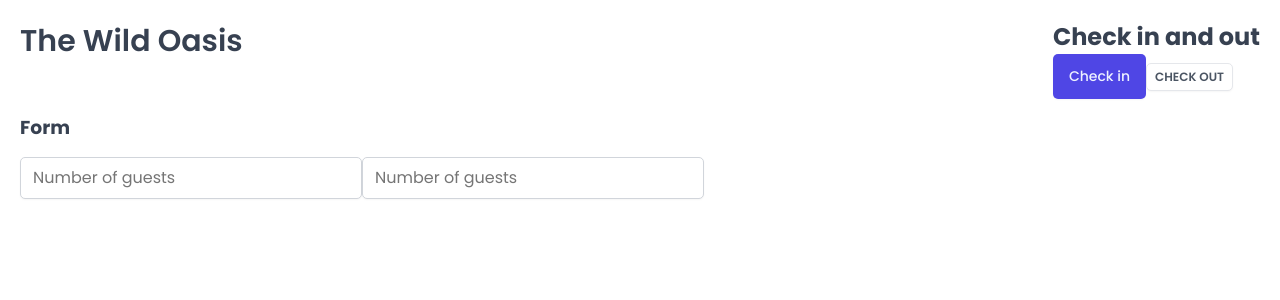
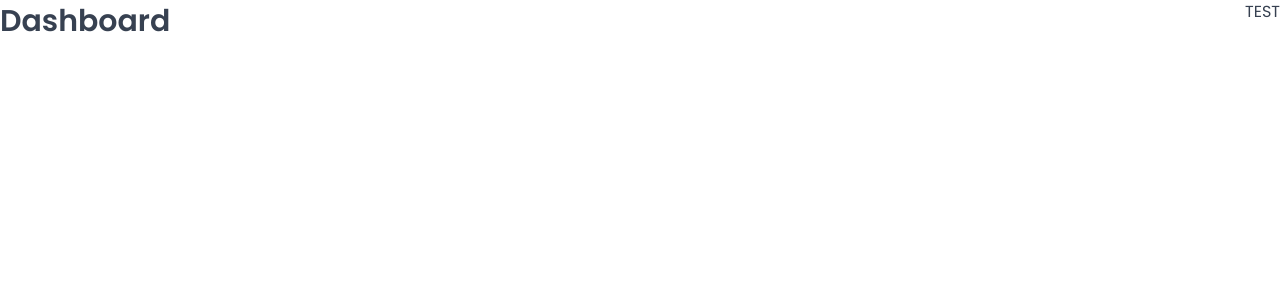
Before and after one commit to Shamilsharaf/The-Wild-Oasis-App, a React (Vite) app: page /dashboard in a window 1280 px wide. Shown: the top 300 px of the page. Built offline with nearby package versions, Linux system fonts and the light colour scheme; a web font is replaced by a local one.

Commit message:
Setting up pages and routes

```diff
--- a/package.json
+++ b/package.json
@@ -12,6 +12,7 @@
   "dependencies": {
     "react": "^18.2.0",
     "react-dom": "^18.2.0",
+    "react-router-dom": "^6.28.0",
     "styled-components": "^6.1.13"
   },
   "devDependencies": {
--- a/src/App.jsx
+++ b/src/App.jsx
@@ -1,48 +1,37 @@
-import styled from "styled-components";
-import GlobalStyles from "./styles/GolbalStyles";
-import Heading from "./ui/Heading";
-import Button from "./ui/Button";
-import Input from "./ui/Input";
-import Row from "./ui/Row";
+import { BrowserRouter, Navigate, Route, Routes } from "react-router-dom";
 
-const StyledApp = styled.div`
-    /* background-color: orangered; */
-    padding: 20px;
-    `;
+import GlobalStyles from './styles/GolbalStyles';
+import Dashboard from "./pages/Dashboard";
+import Bookings from "./pages/Bookings";
+import Cabins from "./pages/Cabins";
+import Users from "./pages/Users";
+import Settings from "./pages/Settings";
+import Account from "./pages/Account";
+import Login from "./pages/Login";
+import PageNotFound from "./pages/PageNotFound";
+
+
 
 function App() {
   return (
     <>
       <GlobalStyles />
-      <StyledApp>
-        <Row>
+      <BrowserRouter>
+        <Routes>
+          <Route index element={<Navigate replace to="dashboard" />} />
+          <Route path="dashboard" element={<Dashboard />} />
+          <Route path="bookings" element={<Bookings />} />
+          <Route path="cabins" element={<Cabins />} />
+          <Route path="users" element={<Users />} />
+          <Route path="settings" element={<Settings />} />
+          <Route path="account" element={<Account />} />
+          <Route path="login" element={<Login />} />
+          <Route path="*" element={<PageNotFound />} />
+        </Routes>
+      </BrowserRouter>
+    </>
 
-
-          <Row type='horizontal'>
-            <Heading as="h1">The Wild Oasis</Heading>
-
-            <div>
-              <Heading as="h2">Check in and out</Heading>
-              <Button onClick={() => alert("Check in")}>Check in </Button>
-
-              <Button
-                variation="secondary"
-                size="small"
-                onClick={() => alert("Check out")}>Check out </Button>
-            </div>
-          </Row>
-
-          <Row type="vertical">
-            <Heading as="h3">Form</Heading>
-            <form>
-              <Input type='number' placeholder="Number of guests" />
-              <Input type='number' placeholder="Number of guests" />
-            </form>
-          </Row>
-        </Row>
-      </StyledApp>
-    </>
   );
 }
 
-export default App;
+export default App
```
Also changed, not shown: 1 other file (tests, documents, lock files or other folders).
